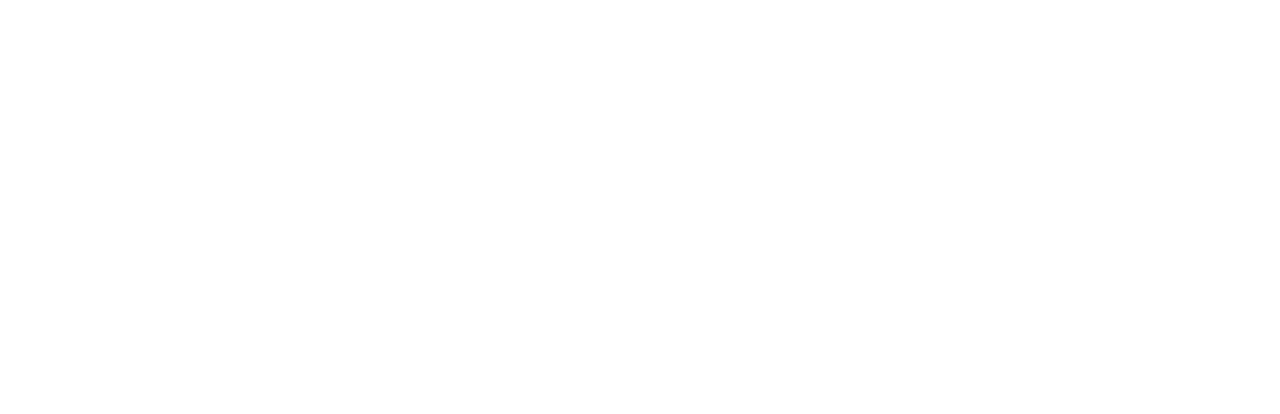
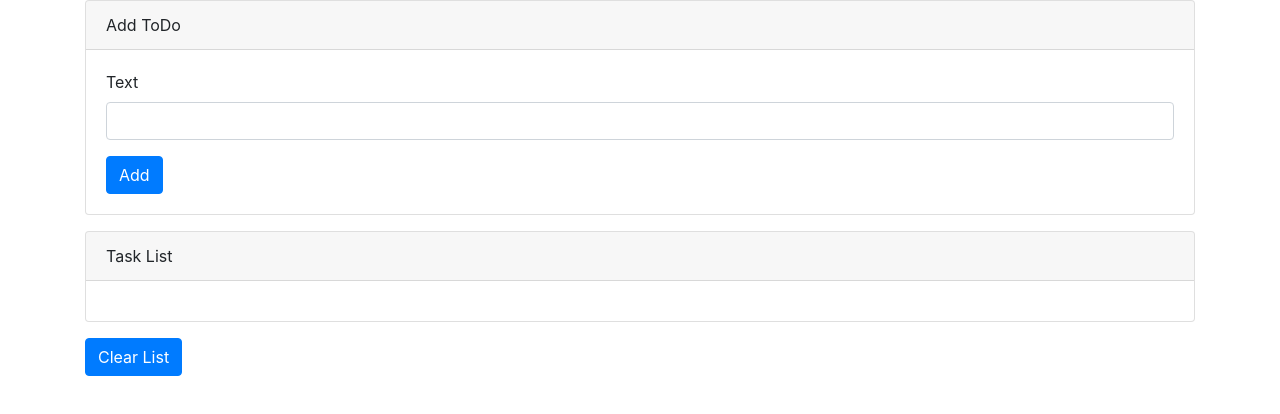
Before and after one commit to ObsidianHub/js_todo-list, a plain HTML site: page index.html in a window 1280 px wide. Drawn offline with nearby package versions, Linux system fonts and the light colour scheme.

Commit message:
create html layout

```diff
--- a/index.html
+++ b/index.html
@@ -7,8 +7,54 @@
     <title>ToDo List</title>
     <link rel="stylesheet" href="https://use.fontawesome.com/releases/v5.6.3/css/all.css" integrity="sha384-UHRtZLI+pbxtHCWp1t77Bi1L4ZtiqrqD80Kn4Z8NTSRyMA2Fd33n5dQ8lWUE00s/" crossorigin="anonymous">
     <link href="https://stackpath.bootstrapcdn.com/bootstrap/4.2.1/css/bootstrap.min.css" rel="stylesheet" integrity="sha384-GJzZqFGwb1QTTN6wy59ffF1BuGJpLSa9DkKMp0DgiMDm4iYMj70gZWKYbI706tWS" crossorigin="anonymous">
+    <style>
+        .notification-alert {
+            display: none;
+        }
+        .notification-alert.show {
+            display: block;
+        }
+    </style>
 </head>
 <body>
 
+    <section class="tasks-wrap">
+        <div class="container">
+
+            <div class="alert notification-alert"></div>
+
+            <div class="card mb-3">
+                <div class="card-header">
+                    Add ToDo
+                </div>
+                <div class="card-body">
+                    <form name="addTodoItem">
+                        <div class="form-group">
+                            <label for="todoText">Text</label>
+                            <input type="text" class="form-control" id="todoText">
+                        </div>
+                        <button type="submit" class="btn btn-primary">Add</button>
+                    </form>
+                </div>
+            </div>
+
+            <div class="card mb-3 list-card">
+                <div class="card-header">
+                    Task List
+                </div>
+                <div class="card-body">
+                    <ul class="list-group">
+
+                    </ul>
+                </div>
+            </div>
+
+            <button class="btn btn-primary">Clear List</button>
+
+        </div>
+    </section>
+
+    <script src="index.js"></script>
+
 </body>
 </html>
```
